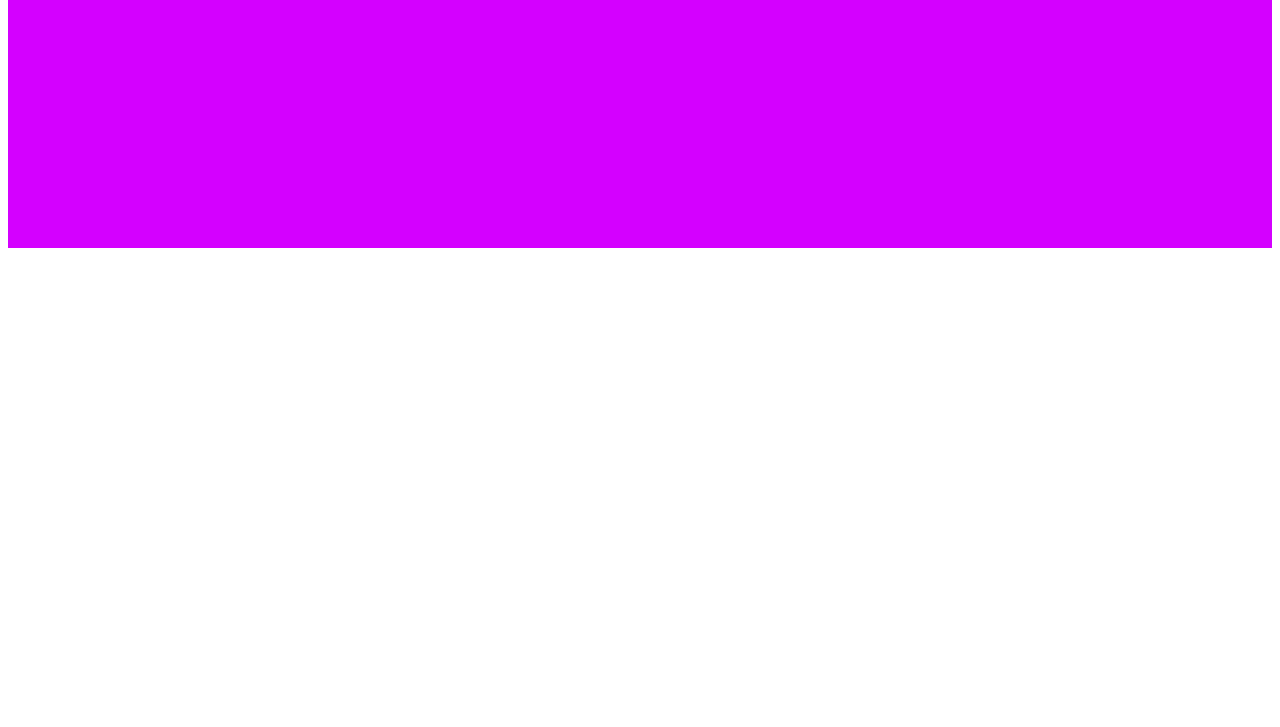
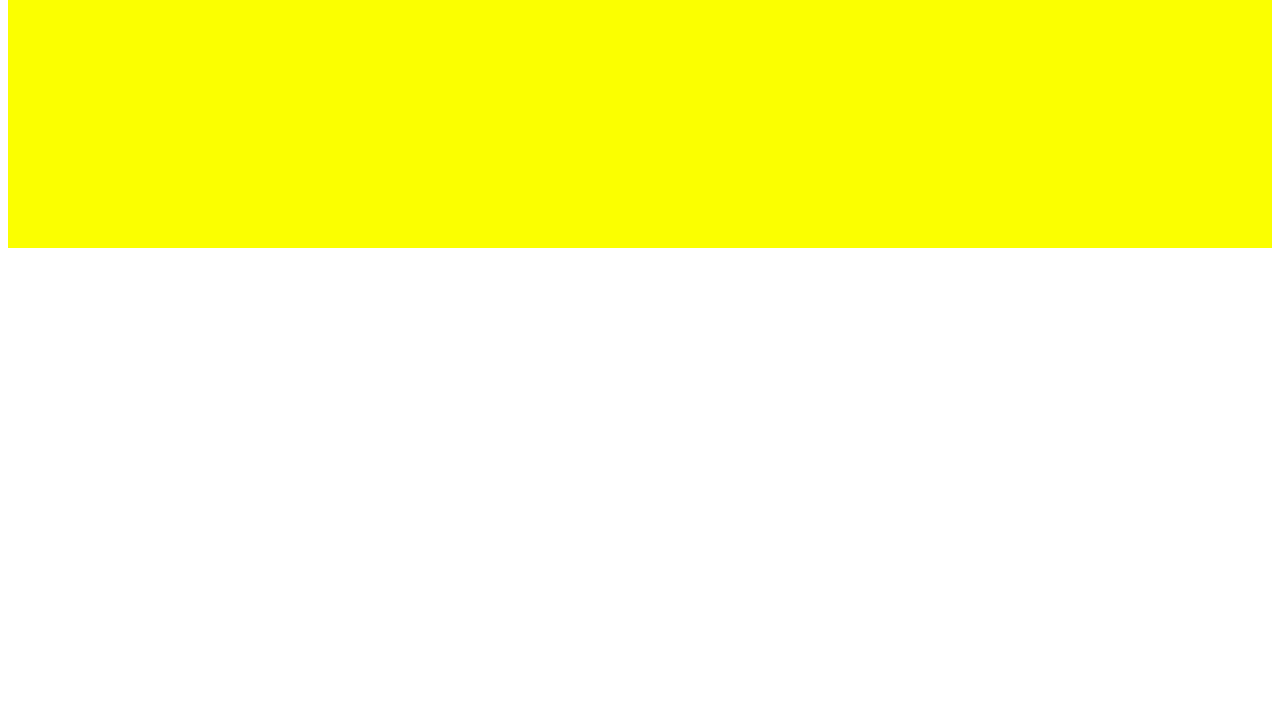
Before and after one commit to DoritosDK/DoritosDK.github.io, a plain HTML site: page index.html in a window 1280 px wide. Shown: the part 73-800 px from the top of the page. Drawn offline with Linux system fonts and the light colour scheme.

Commit message:
Update estilos.css

```diff
--- a/estilos.css
+++ b/estilos.css
@@ -1,5 +1,5 @@
 .header{
-    background-color: rgb(212, 0, 255);
+    background-color: rgb(251, 255, 0);
     width: 100%;
     height: 300px;
 
```
